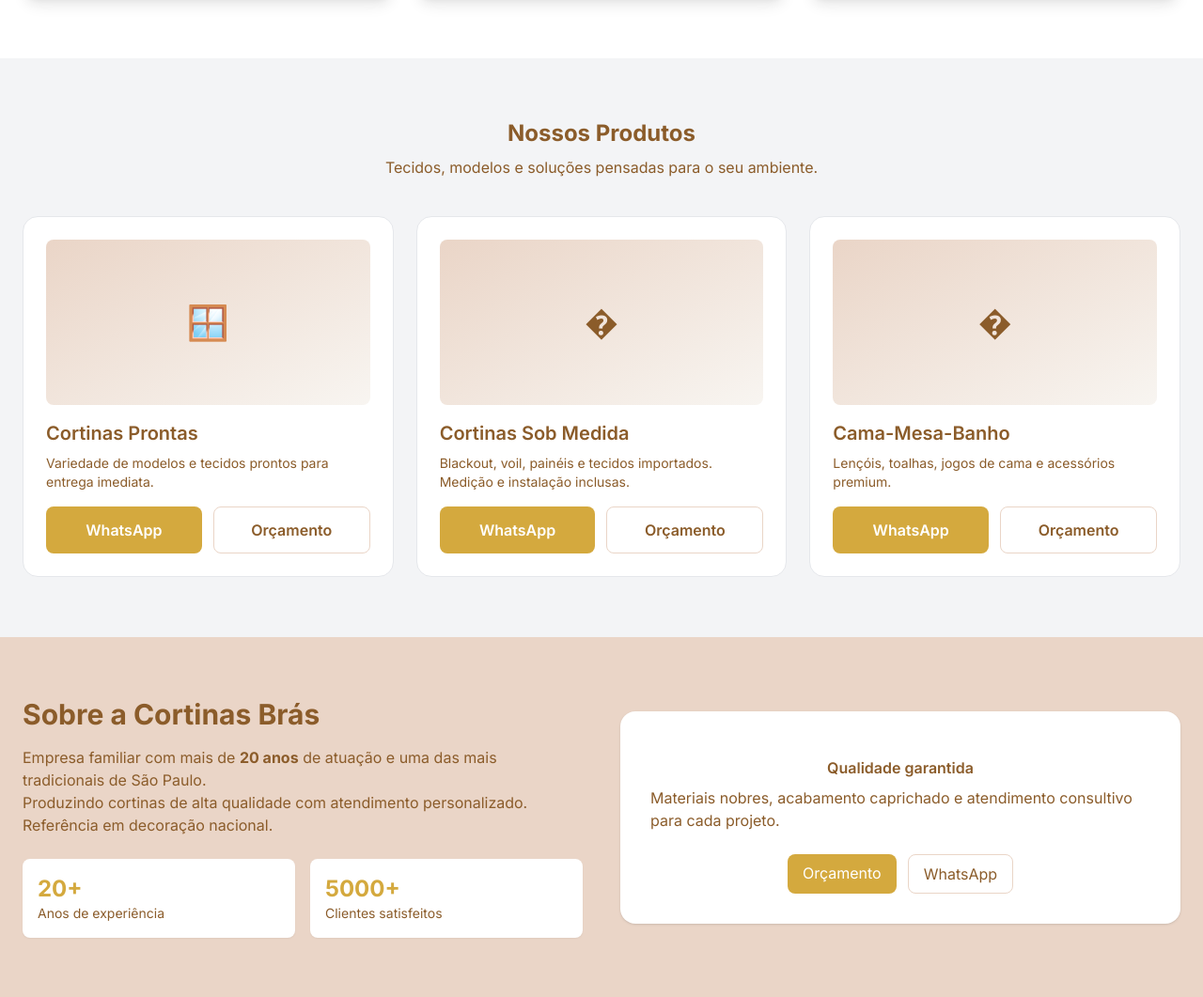
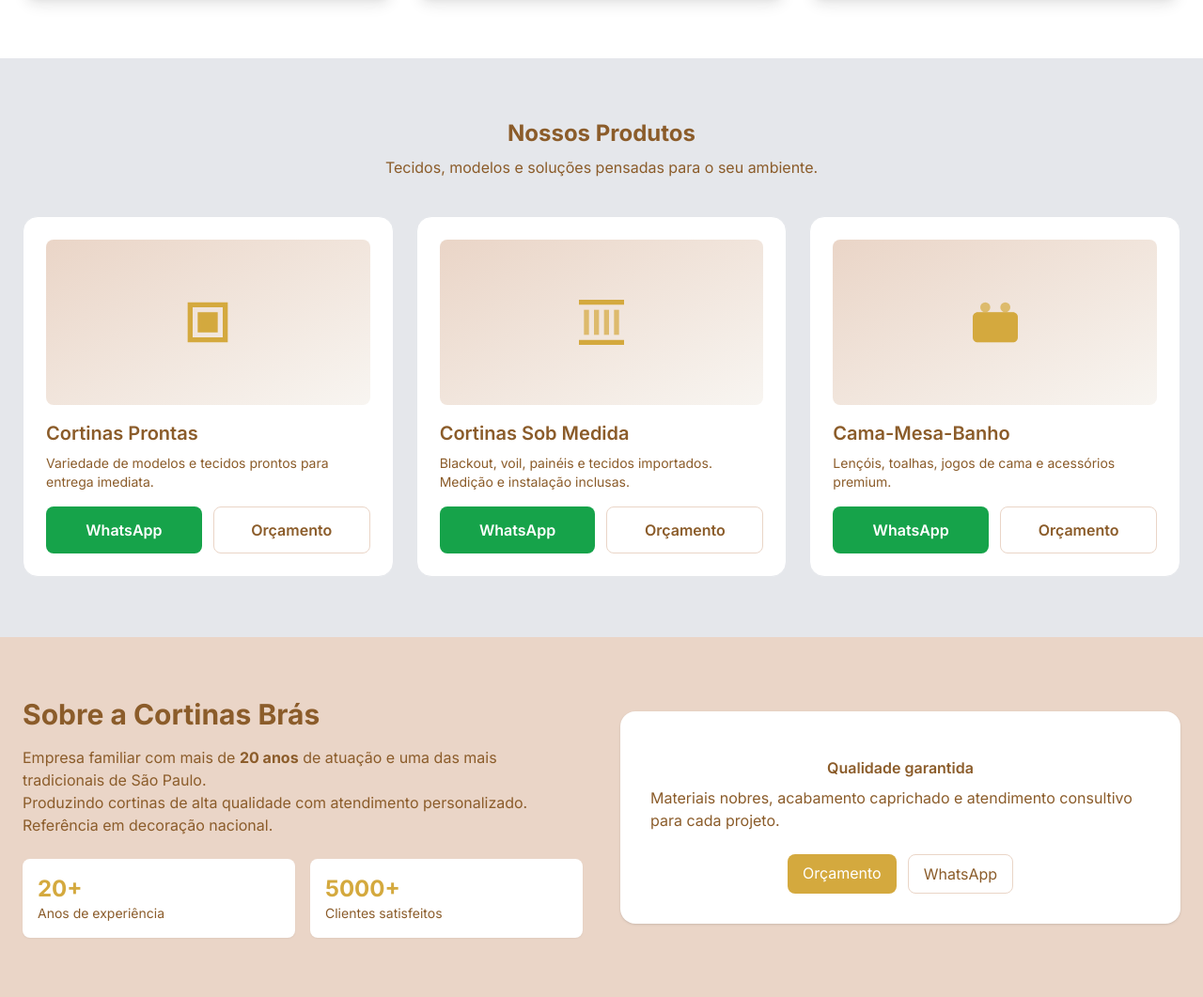
Before and after one commit to workriar/cortinasbras, a Flask app: page / in a window 1280 px wide. Shown: the part 1428-2489 px from the top of the page at 94% size. Run offline with Flask 3, Linux system fonts and the light colour scheme; some libraries are stand-ins or nearby versions.

Commit message:
fix: substituir emojis problemáticos por SVG icons acessíveis com aria-hidden e sr-only labels, garantir encoding UTF-8

```diff
--- a/meu-projeto/templates/index.html
+++ b/meu-projeto/templates/index.html
@@ -169,7 +169,7 @@
       </section>
 
       <!-- PRODUTOS -->
-      <section id="produtos" class="py-16 bg-gray-100">
+      <section id="produtos" class="py-16 bg-gray-200">
         <div class="container mx-auto px-6">
           <div class="text-center mb-10">
             <h3 class="text-2xl font-bold">Nossos Produtos</h3>
@@ -178,34 +178,51 @@
           <div class="grid grid-cols-1 md:grid-cols-2 lg:grid-cols-3 gap-6">
             <article class="bg-white rounded-2xl border p-6 card-hover">
               <div class="h-44 bg-gradient-to-br from-brand-100 to-brand-50 rounded-lg flex items-center justify-center mb-4">
-                <span class="text-4xl">🪟</span>
+                <svg aria-hidden="true" class="w-16 h-16 text-brand-500" fill="currentColor" viewBox="0 0 24 24" style="font-family: system-ui, 'Segoe UI Emoji', 'Apple Color Emoji', sans-serif;">
+                  <path d="M4 4h16v16H4V4zm2 2v12h12V6H6zm2 2h8v8H8V8z"/>
+                  <path d="M9 9h6v6H9z" opacity="0.5"/>
+                </svg>
+                <span class="sr-only">Ícone de janela representando cortinas</span>
               </div>
               <h4 class="text-xl font-semibold mb-2">Cortinas Prontas</h4>
               <p class="text-sm text-brand-700 mb-4">Variedade de modelos e tecidos prontos para entrega imediata.</p>
               <div class="flex gap-3">
-                <button data-product="Cortinas Prontas" class="w-full btn-wa bg-brand-300 hover:bg-brand-500 text-white py-3 rounded-lg font-semibold focus-ring">WhatsApp</button>
+                <button data-product="Cortinas Prontas" class="w-full btn-wa bg-green-600 hover:bg-green-700 text-white py-3 rounded-lg font-semibold focus-ring">WhatsApp</button>
                 <button data-product="Cortinas Prontas" class="w-full btn-contact border border-brand-100 text-brand-700 py-3 rounded-lg font-semibold focus-ring">Orçamento</button>
               </div>
             </article>
             <article class="bg-white rounded-2xl border p-6 card-hover">
               <div class="h-44 bg-gradient-to-br from-brand-100 to-brand-50 rounded-lg flex items-center justify-center mb-4">
-                <span class="text-4xl">�</span>
+                <svg aria-hidden="true" class="w-16 h-16 text-brand-500" fill="currentColor" viewBox="0 0 24 24" style="font-family: system-ui, 'Segoe UI Emoji', 'Apple Color Emoji', sans-serif;">
+                  <path d="M3 3h18v2H3V3zm0 16h18v2H3v-2z"/>
+                  <rect x="5" y="7" width="2" height="10" opacity="0.7"/>
+                  <rect x="9" y="7" width="2" height="10" opacity="0.7"/>
+                  <rect x="13" y="7" width="2" height="10" opacity="0.7"/>
+                  <rect x="17" y="7" width="2" height="10" opacity="0.7"/>
+                </svg>
+                <span class="sr-only">Ícone de régua representando medição personalizada</span>
               </div>
               <h4 class="text-xl font-semibold mb-2">Cortinas Sob Medida</h4>
               <p class="text-sm text-brand-700 mb-4">Blackout, voil, painéis e tecidos importados. Medição e instalação inclusas.</p>
               <div class="flex gap-3">
-                <button data-product="Cortinas Sob Medida" class="w-full btn-wa bg-brand-300 hover:bg-brand-500 text-white py-3 rounded-lg font-semibold focus-ring">WhatsApp</button>
+                <button data-product="Cortinas Sob Medida" class="w-full btn-wa bg-green-600 hover:bg-green-700 text-white py-3 rounded-lg font-semibold focus-ring">WhatsApp</button>
                 <button data-product="Cortinas Sob Medida" class="w-full btn-contact border border-brand-100 text-brand-700 py-3 rounded-lg font-semibold focus-ring">Orçamento</button>
               </div>
             </article>
             <article class="bg-white rounded-2xl border p-6 card-hover">
               <div class="h-44 bg-gradient-to-br from-brand-100 to-brand-50 rounded-lg flex items-center justify-center mb-4">
-                <span class="text-4xl">�️</span>
+                <svg aria-hidden="true" class="w-16 h-16 text-brand-500" fill="currentColor" viewBox="0 0 24 24" style="font-family: system-ui, 'Segoe UI Emoji', 'Apple Color Emoji', sans-serif;">
+                  <rect x="3" y="8" width="18" height="12" rx="2" opacity="0.3"/>
+                  <path d="M5 8h14c1.1 0 2 .9 2 2v8c0 1.1-.9 2-2 2H5c-1.1 0-2-.9-2-2v-8c0-1.1.9-2 2-2z"/>
+                  <circle cx="8" cy="6" r="2" opacity="0.7"/>
+                  <circle cx="16" cy="6" r="2" opacity="0.7"/>
+                </svg>
+                <span class="sr-only">Ícone de cama representando produtos de enxoval</span>
               </div>
               <h4 class="text-xl font-semibold mb-2">Cama-Mesa-Banho</h4>
               <p class="text-sm text-brand-700 mb-4">Lençóis, toalhas, jogos de cama e acessórios premium.</p>
               <div class="flex gap-3">
-                <button data-product="Cama-Mesa-Banho" class="w-full btn-wa bg-brand-300 hover:bg-brand-500 text-white py-3 rounded-lg font-semibold focus-ring">WhatsApp</button>
+                <button data-product="Cama-Mesa-Banho" class="w-full btn-wa bg-green-600 hover:bg-green-700 text-white py-3 rounded-lg font-semibold focus-ring">WhatsApp</button>
                 <button data-product="Cama-Mesa-Banho" class="w-full btn-contact border border-brand-100 text-brand-700 py-3 rounded-lg font-semibold focus-ring">Orçamento</button>
               </div>
             </article>
@@ -490,10 +507,14 @@
       const hamburgerBtn = document.getElementById('hamburger-btn');
       const dropdownMenu = document.getElementById('dropdown-menu');
 
+      let isScrolled = false;
+
       window.addEventListener('scroll', function() {
         const scrollTop = window.pageYOffset || document.documentElement.scrollTop;
 
-        if (scrollTop > 50) {
+        // Evitar múltiplas atualizações desnecessárias
+        if (scrollTop > 50 && !isScrolled) {
+          isScrolled = true;
           // Quando rolar: logo menor no canto esquerdo e mostra menu hamburguer
           header.classList.add('py-2');
           header.classList.remove('py-4');
@@ -503,7 +524,8 @@
           headerLogo.classList.add('w-16');
           menuToggle.classList.remove('opacity-0', 'pointer-events-none');
           menuToggle.classList.add('opacity-100', 'pointer-events-auto');
-        } else {
+        } else if (scrollTop <= 50 && isScrolled) {
+          isScrolled = false;
           // No topo: logo grande centralizado e esconde menu
           header.classList.remove('py-2');
           header.classList.add('py-4');
@@ -515,7 +537,7 @@
           menuToggle.classList.remove('opacity-100', 'pointer-events-auto');
           dropdownMenu.classList.add('hidden');
         }
-      });
+      }, { passive: true });
 
       // Toggle dropdown menu
       hamburgerBtn.addEventListener('click', function(e) {
```
